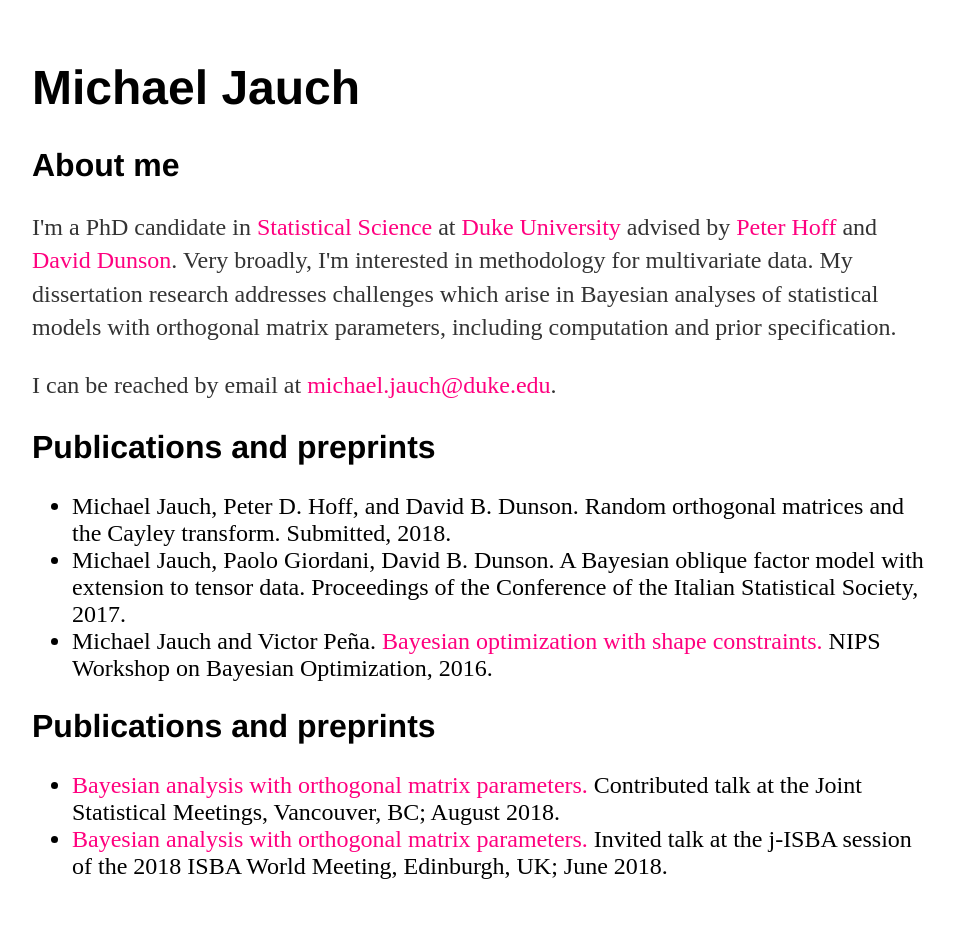
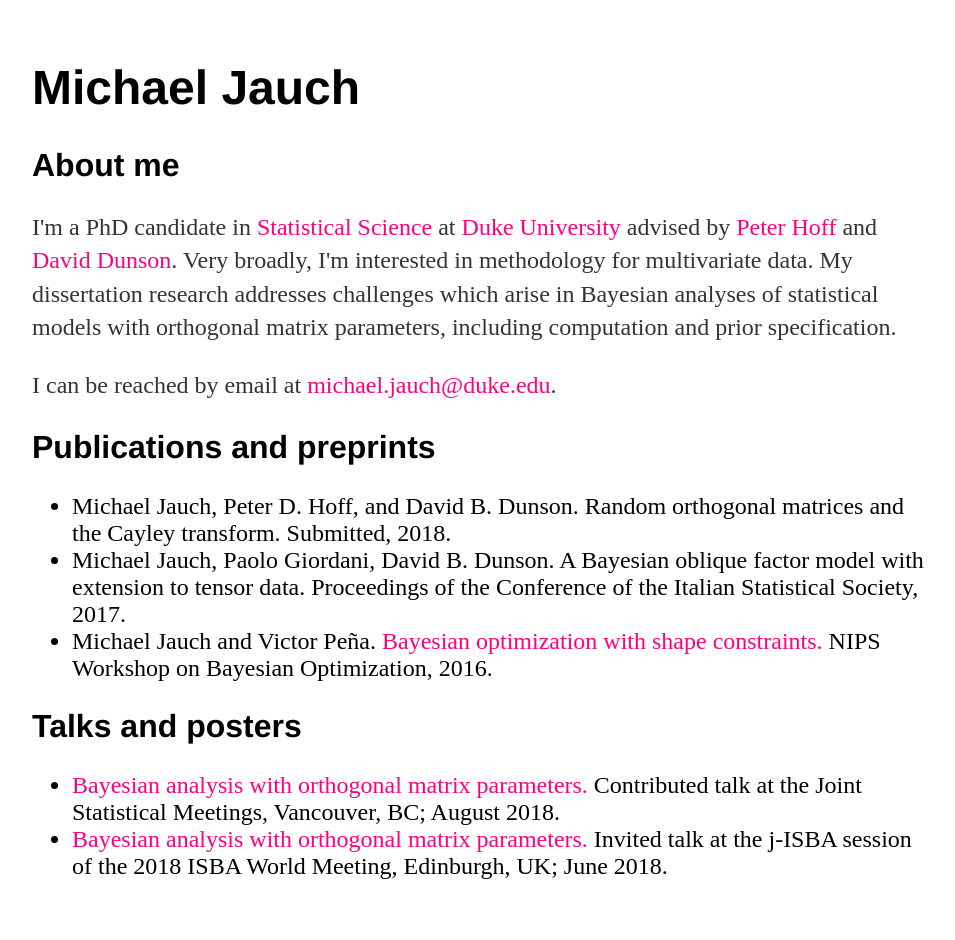
Before and after one commit to michaeljauch/michaeljauch.github.io, a Jekyll site: the page built from index.html, in a window 1280 px wide. Shown: the whole page, without its empty margins (160-1115 px from the left). Built offline with Jekyll 4.4.1, drawn with Linux system fonts in a browser that asks for light colours.

Commit message:
fixed bad heading

```diff
--- a/index.html
+++ b/index.html
@@ -13,7 +13,7 @@ title: Michael Jauch
   		<li> Michael Jauch,  Paolo Giordani, David B. Dunson. A Bayesian oblique factor model with extension to tensor data. Proceedings of the Conference of the Italian Statistical Society, 2017. </li>
   		<li>Michael Jauch and Victor Peña. <a href="https://arxiv.org/abs/1612.08915" style="color:#FF007F;">Bayesian optimization with shape constraints.</a> NIPS Workshop on Bayesian Optimization, 2016.</li>
 	</ul>
-	<h2>Publications and preprints</h2>
+	<h2>Talks and posters</h2>
 	<ul style="font-size:1.5em">
   		<li> <a href="http://michaeljauch.github.io/JSM2018.pdf" style="color:#FF007F;">Bayesian analysis with orthogonal matrix parameters.</a> Contributed talk at the Joint Statistical Meetings, Vancouver, BC; August 2018. </li>
   		<li><a href="http://michaeljauch.github.io/ISBA2018.pdf" style="color:#FF007F;">Bayesian analysis with orthogonal matrix parameters.</a> Invited talk at the j-ISBA session of the 2018 ISBA World Meeting, Edinburgh, UK; June 2018. </li>
```
